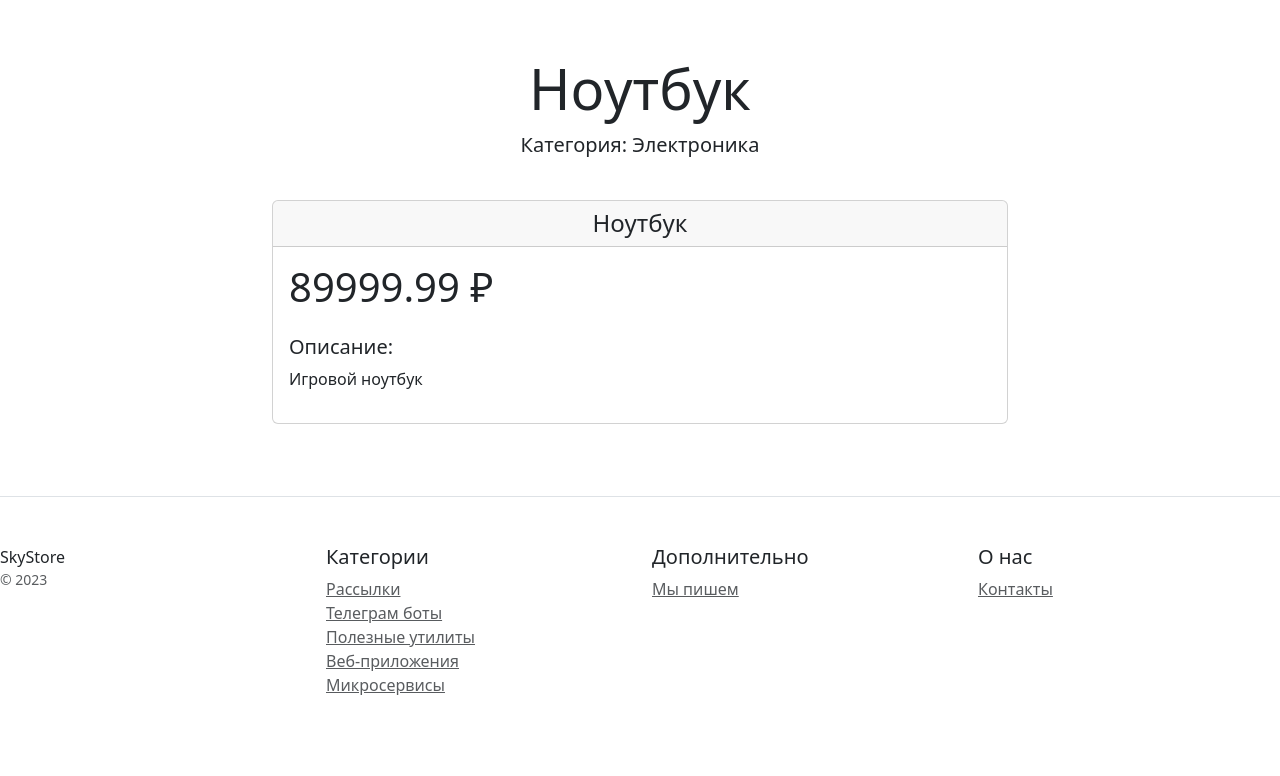
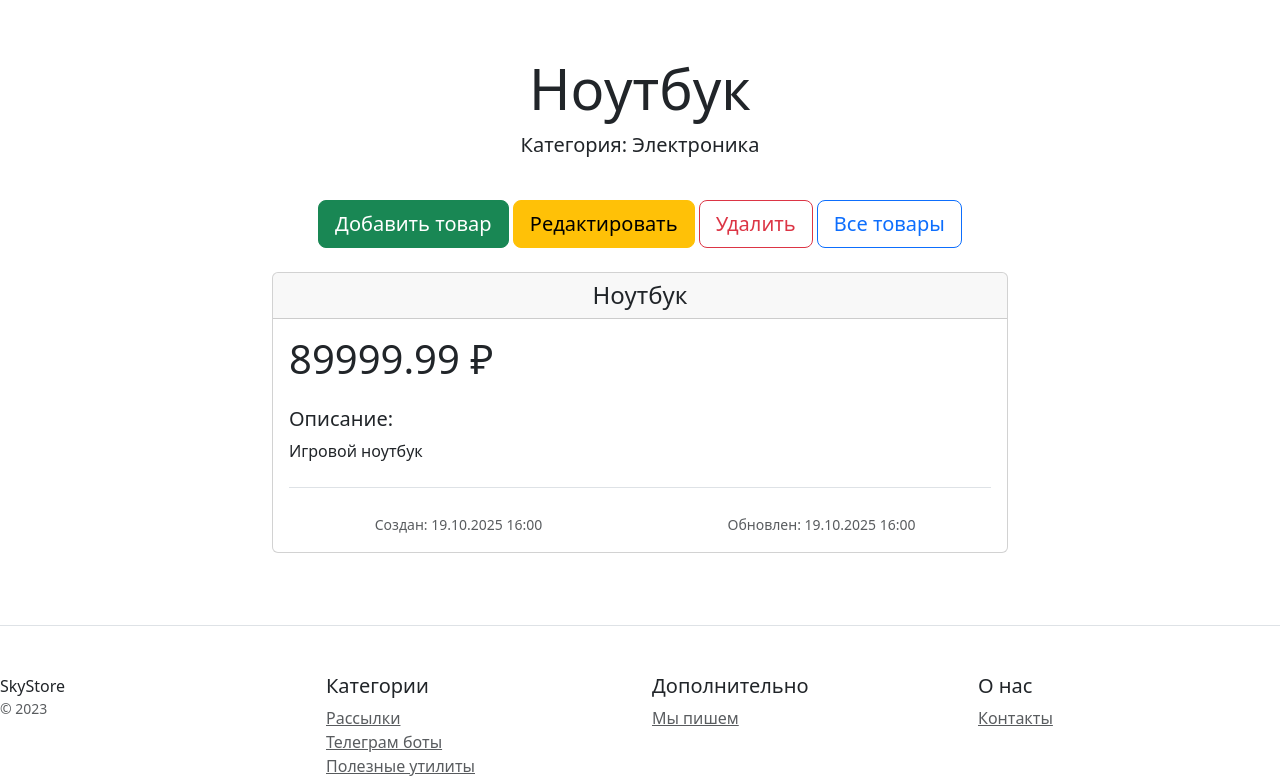
Before and after one commit to AlexF-78/e_shop, a Django app: page /product/2/ in a window 1280 px wide. Shown: the part 146-922 px from the top of the page. Before the commit the page ends 841 px from the top, so only its background shows below. Run offline with Django 5.2, Linux system fonts and the light colour scheme; data comes from the database, SQL or seed files in the repository; parts of the project's set-up code (start-up, migrations or seed data) failed here and were passed over.

Commit message:
added product_detail.html

```diff
--- a/catalog/templates/product_detail.html
+++ b/catalog/templates/product_detail.html
@@ -17,6 +17,14 @@
     {% if product.category %}
     <p class="lead">Категория: {{ product.category.name }}</p>
     {% endif %}
+</div>
+
+<!-- Кнопки управления -->
+<div class="text-center mb-4">
+    <a href="{% url 'catalog:product_create' %}" class="btn btn-success btn-lg">Добавить товар</a>
+    <a href="{% url 'catalog:product_update' product.pk %}" class="btn btn-warning btn-lg">Редактировать</a>
+    <a href="{% url 'catalog:product_delete' product.pk %}" class="btn btn-outline-danger btn-lg">Удалить</a>
+    <a href="{% url 'catalog:product_list' %}" class="btn btn-outline-primary btn-lg">Все товары</a>
 </div>
 
 <div class="row justify-content-center">
@@ -41,6 +49,17 @@
                     <p>{{ product.description }}</p>
                 </div>
                 {% endif %}
+
+                                <div class="mt-4 pt-4 border-top">
+                    <div class="row text-center">
+                        <div class="col-6">
+                            <small class="text-muted">Создан: {{ product.created_at|date:"d.m.Y H:i" }}</small>
+                        </div>
+                        <div class="col-6">
+                            <small class="text-muted">Обновлен: {{ product.updated_at|date:"d.m.Y H:i" }}</small>
+                        </div>
+                    </div>
+                </div>
             </div>
         </div>
     </div>
```
